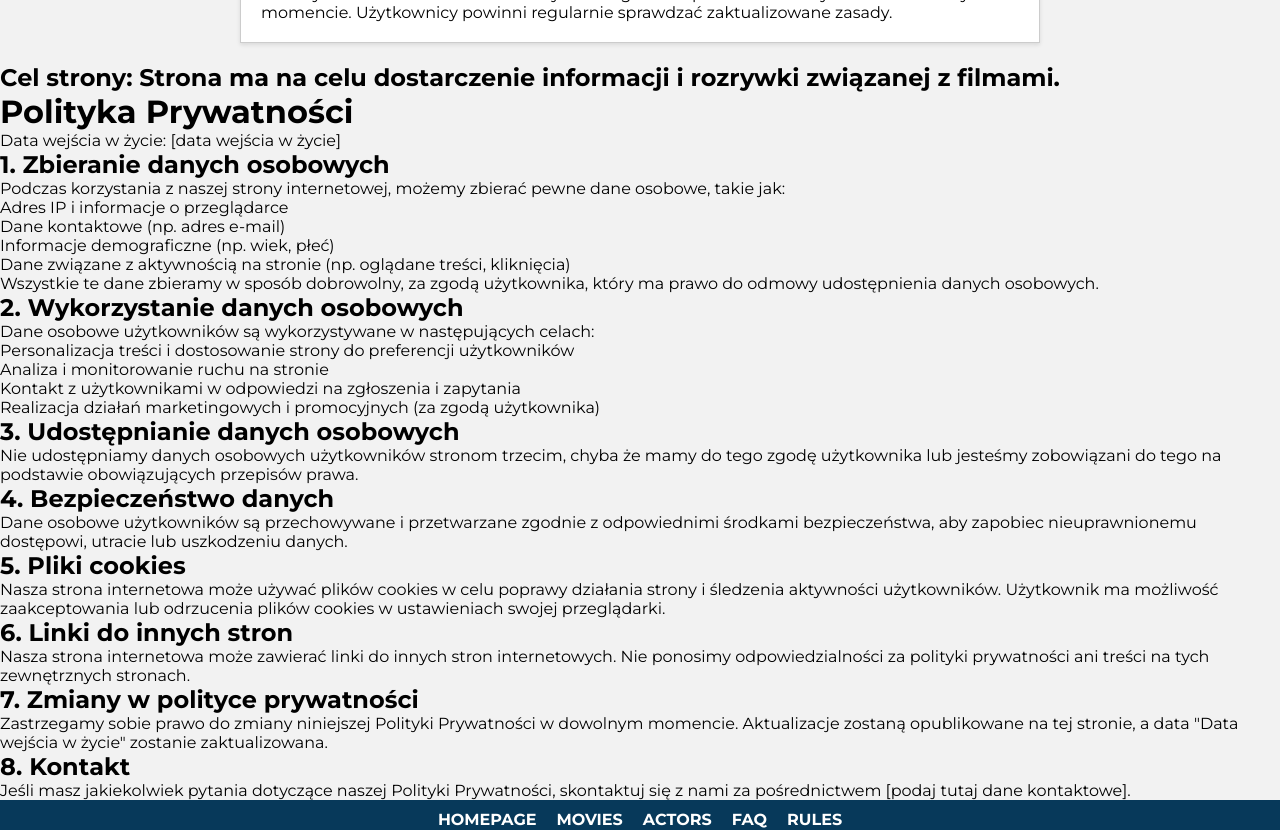
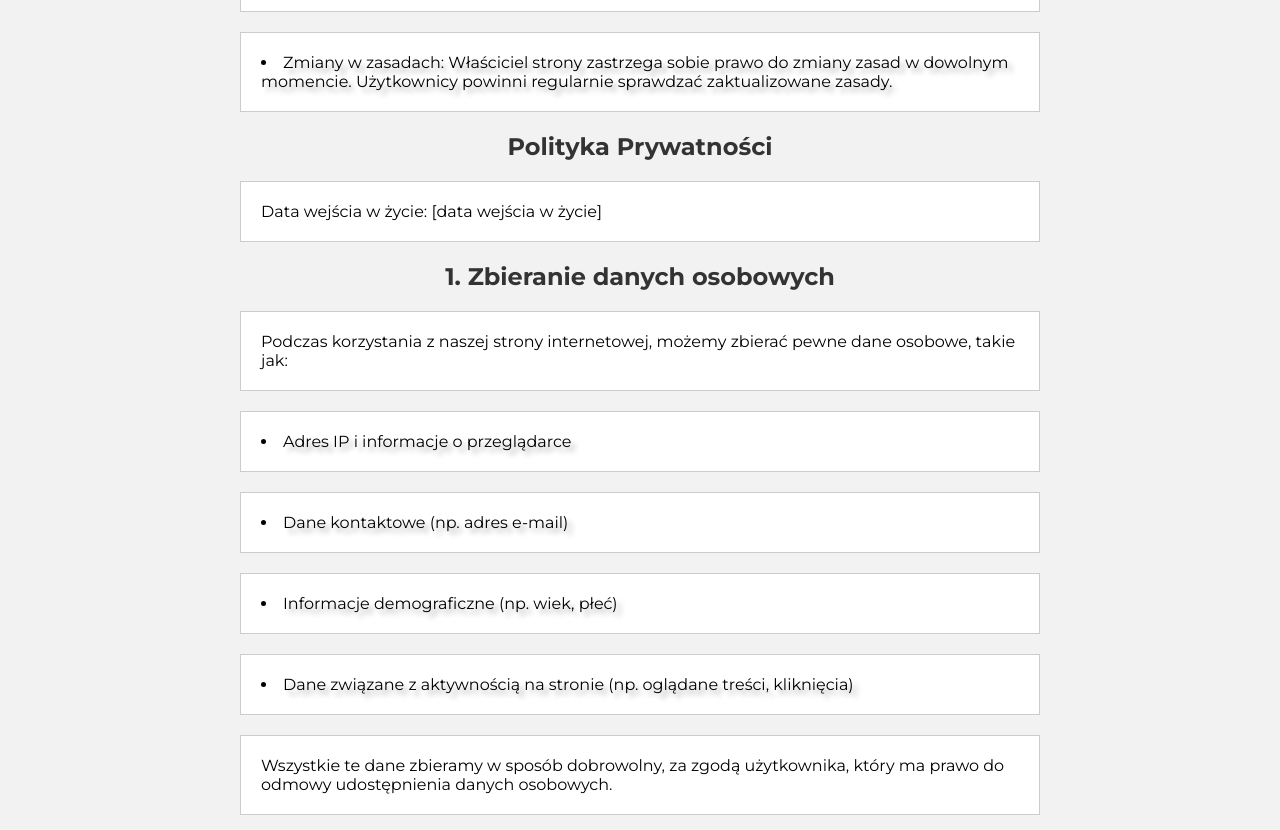
Before and after one commit to Rudolinka/MovieVerse, a React (Create React App) app: page /rules in a window 1280 px wide. Shown: the part 1300-2130 px from the top of the page. Built offline with nearby package versions, Linux system fonts and the light colour scheme.

Commit message:
upgraderules

```diff
--- a/src/components/rulescomponents/RulesComponents.js
+++ b/src/components/rulescomponents/RulesComponents.js
@@ -2,13 +2,15 @@ import React from 'react';
 import { link } from 'react-router-dom';
 import * as Styled from '../../pages/RulesPage.styles';
 
+// import * as Styled from '../../pages/RulesPage.styles';
+
 const RulesComponents = () => {
 	return (
 		<Styled.RulePage>
-			<Styled.Heading>
+			<Styled.h1>
 				Cel strony: Strona ma na celu dostarczenie informacji i rozrywki
 				związanej z filmami.
-			</Styled.Heading>
+			</Styled.h1>
 			<ul>
 				<Styled.Subpoints>
 					Prawa autorskie: Wszystkie treści, takie jak tekst, grafika, zdjęcia i
@@ -66,94 +68,90 @@ const RulesComponents = () => {
 					zaktualizowane zasady.
 				</Styled.Subpoints>
 
-				<h2>
-					Cel strony: Strona ma na celu dostarczenie informacji i rozrywki
-					związanej z filmami.
-				</h2>
 
-				<h1>Polityka Prywatności</h1>
+				<Styled.h2>Polityka Prywatności</Styled.h2>
 
-				<p>Data wejścia w życie: [data wejścia w życie]</p>
+				<Styled.Paragraf>Data wejścia w życie: [data wejścia w życie]</Styled.Paragraf>
 
-				<h2>1. Zbieranie danych osobowych</h2>
-				<p>
+				<Styled.h2>1. Zbieranie danych osobowych</Styled.h2>
+				<Styled.Paragraf>
 					Podczas korzystania z naszej strony internetowej, możemy zbierać pewne
 					dane osobowe, takie jak:
-				</p>
+				</Styled.Paragraf>
 				<ul>
-					<li>Adres IP i informacje o przeglądarce</li>
-					<li>Dane kontaktowe (np. adres e-mail)</li>
-					<li>Informacje demograficzne (np. wiek, płeć)</li>
-					<li>
+					<Styled.Subpoints>Adres IP i informacje o przeglądarce</Styled.Subpoints>
+					<Styled.Subpoints>Dane kontaktowe (np. adres e-mail)</Styled.Subpoints>
+					<Styled.Subpoints>Informacje demograficzne (np. wiek, płeć)</Styled.Subpoints>
+					<Styled.Subpoints>
 						Dane związane z aktywnością na stronie (np. oglądane treści,
 						kliknięcia)
-					</li>
+					</Styled.Subpoints>
 				</ul>
-				<p>
+				<Styled.Paragraf>
 					Wszystkie te dane zbieramy w sposób dobrowolny, za zgodą użytkownika,
 					który ma prawo do odmowy udostępnienia danych osobowych.
-				</p>
+				</Styled.Paragraf>
 
-				<h2>2. Wykorzystanie danych osobowych</h2>
-				<p>
+				<Styled.h2>2. Wykorzystanie danych osobowych</Styled.h2>
+				<Styled.Paragraf>
 					Dane osobowe użytkowników są wykorzystywane w następujących celach:
-				</p>
+				</Styled.Paragraf>
 				<ul>
-					<li>
+					<Styled.Subpoints>
 						Personalizacja treści i dostosowanie strony do preferencji
 						użytkowników
-					</li>
-					<li>Analiza i monitorowanie ruchu na stronie</li>
-					<li>
+					</Styled.Subpoints>
+					<Styled.Subpoints>Analiza i monitorowanie ruchu na stronie</Styled.Subpoints>
+					<Styled.Subpoints>
 						Kontakt z użytkownikami w odpowiedzi na zgłoszenia i zapytania
-					</li>
-					<li>
+					</Styled.Subpoints>
+					<Styled.Subpoints>
 						Realizacja działań marketingowych i promocyjnych (za zgodą
 						użytkownika)
-					</li>
+					</Styled.Subpoints>
 				</ul>
 
-				<h2>3. Udostępnianie danych osobowych</h2>
-				<p>
+				<Styled.h2>3. Udostępnianie danych osobowych</Styled.h2>
+				<Styled.Paragraf>
 					Nie udostępniamy danych osobowych użytkowników stronom trzecim, chyba
 					że mamy do tego zgodę użytkownika lub jesteśmy zobowiązani do tego na
 					podstawie obowiązujących przepisów prawa.
-				</p>
+				</Styled.Paragraf>
 
-				<h2>4. Bezpieczeństwo danych</h2>
-				<p>
+				<Styled.h2>4. Bezpieczeństwo danych</Styled.h2>
+				<Styled.Paragraf>
 					Dane osobowe użytkowników są przechowywane i przetwarzane zgodnie z
 					odpowiednimi środkami bezpieczeństwa, aby zapobiec nieuprawnionemu
 					dostępowi, utracie lub uszkodzeniu danych.
-				</p>
+				</Styled.Paragraf>
 
-				<h2>5. Pliki cookies</h2>
-				<p>
+				<Styled.h2>5. Pliki cookies</Styled.h2>
+				<Styled.Paragraf>
 					Nasza strona internetowa może używać plików cookies w celu poprawy
 					działania strony i śledzenia aktywności użytkowników. Użytkownik ma
 					możliwość zaakceptowania lub odrzucenia plików cookies w ustawieniach
 					swojej przeglądarki.
-				</p>
+				</Styled.Paragraf>
 
-				<h2>6. Linki do innych stron</h2>
-				<p>
+				<Styled.h2>6. Linki do innych stron</Styled.h2>
+				<Styled.Paragraf>
 					Nasza strona internetowa może zawierać linki do innych stron
 					internetowych. Nie ponosimy odpowiedzialności za polityki prywatności
 					ani treści na tych zewnętrznych stronach.
-				</p>
+				</Styled.Paragraf>
 
-				<h2>7. Zmiany w polityce prywatności</h2>
-				<p>
+				<Styled.h2>7. Zmiany w polityce prywatności</Styled.h2>
+				<Styled.Paragraf>
 					Zastrzegamy sobie prawo do zmiany niniejszej Polityki Prywatności w
 					dowolnym momencie. Aktualizacje zostaną opublikowane na tej stronie, a
 					data "Data wejścia w życie" zostanie zaktualizowana.
-				</p>
+				</Styled.Paragraf>
 
-				<h2>8. Kontakt</h2>
-				<p>
+				<Styled.h2>8. Kontakt</Styled.h2>
+				<Styled.Paragraf>
 					Jeśli masz jakiekolwiek pytania dotyczące naszej Polityki Prywatności,
 					skontaktuj się z nami za pośrednictwem [podaj tutaj dane kontaktowe].
-				</p>
+				</Styled.Paragraf>
 			</ul>
 		</Styled.RulePage>
 	);
--- a/src/pages/RulesPage.styles.js
+++ b/src/pages/RulesPage.styles.js
@@ -8,7 +8,19 @@ export const RulePage = styled.main`
 	background-color: #f2f2f2;
 `;
 
-export const Heading = styled.h2`
+export const h1 = styled.h1`
+	text-align: center;
+	color: #333;
+	font-size: 15;
+	padding-top: 20px
+`;
+
+export const h2 = styled.h2`
+	text-align: center;
+	color: #333;
+	font-size: 12;
+`;
+export const h3 = styled.h3`
 	text-align: center;
 	color: #333;
 `;
@@ -19,5 +31,17 @@ export const Subpoints = styled.li`
 	padding: 20px;
 	background-color: #fff;
 	border: 1px solid #ccc;
-	box-shadow: 0 2px 4px rgba(0, 0, 0, 0.1);
+	list-style-position: inside;
+	list-style-type: disc;
+	text-shadow: 5px 5px 5px rgba(0, 0, 0, 0.3);
+	font-size: 12;
 `;
+export const Paragraf = styled.p`
+	max-width: 800px;
+	margin: 20px auto;
+	padding: 20px;
+	background-color: #fff;
+	border: 1px solid #ccc;
+	text-shadow: 5px 5px 5cqmax rgba(0, 0, 0, 0.3);
+	font-size: 12;
+`
```
Also changed, not shown: 1 other file (tests, documents, lock files or other folders).
